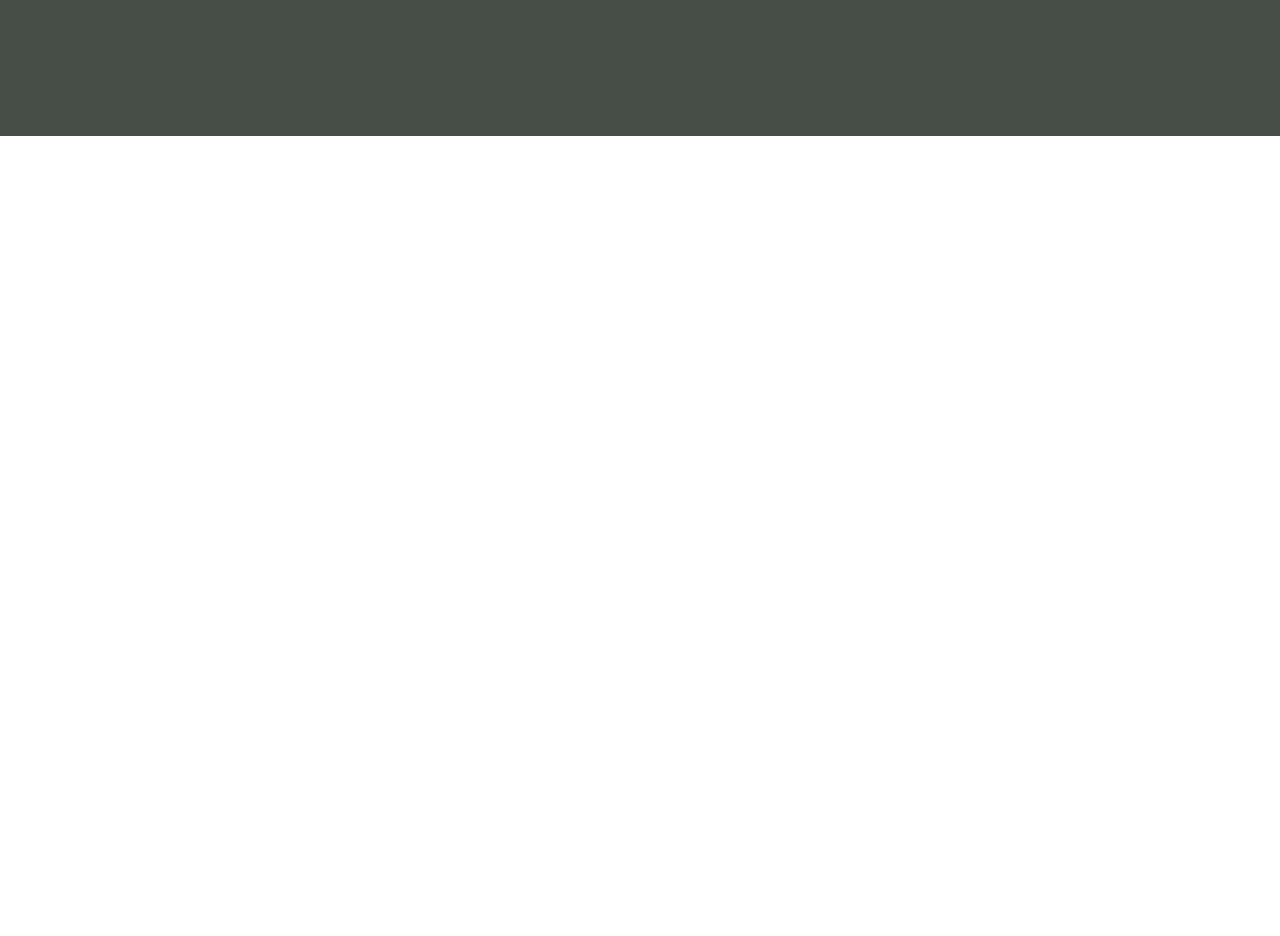
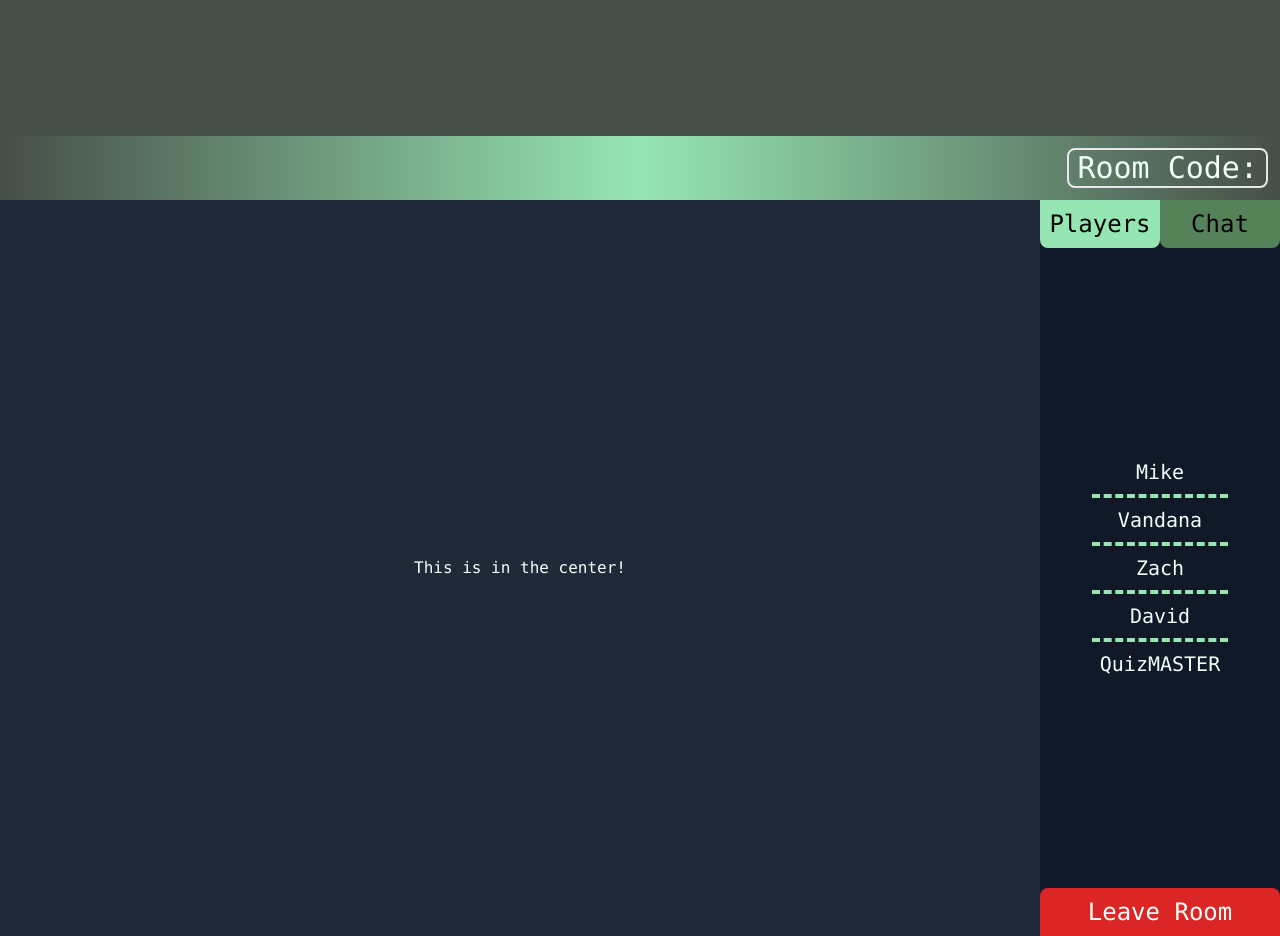
Before and after one commit to PlaThyme/PlaThyme, a React (Create React App) app in the folder client/: page / in a window 1280 px wide. Shown: the part 680-1616 px from the top of the page. Before the commit the page ends 816 px from the top, so only its background shows below. Built offline with nearby package versions, Linux system fonts and the light colour scheme; no server answers.

Commit message:
Fixed sidebar flex, added popup

```diff
--- a/client/src/App.js
+++ b/client/src/App.js
@@ -55,7 +55,7 @@ function App() {
 
   socket.on('gameData', (gameData) => {
     console.log(gameData)
-    const name = listofGames.find((id) => id.gameId == gameData.gameId).gameName
+    const name = listofGames.find((id) => id.gameId === gameData.gameId).gameName
     console.log(name)
     console.log(gameData.code)
     setGameInfo({gameName:name, roomCode:gameData.code})
@@ -66,11 +66,11 @@ function App() {
 
   return (
     <div className="App font-mono bg-thyme-darkest">
-      {inGame ?
-        <GameRoom gameInfo={gameInfo} playerInfo={playerInfo} leaveGame={setInGame}/>
+      <SelectGame handleSelectedGame={handleSelectedGame} listofGames={listofGames} createGame={handleCreateGame} joinGame={handleJoinGame}/>
+      <GameRoom gameInfo={gameInfo} playerInfo={playerInfo} leaveGame={setInGame}/>
+      {/* {inGame ?
         :
-        <SelectGame handleSelectedGame={handleSelectedGame} listofGames={listofGames} createGame={handleCreateGame} joinGame={handleJoinGame}/>
-      }
+      }  */}
     </div>
   );
 }
--- a/client/src/components/Chat.js
+++ b/client/src/components/Chat.js
@@ -3,21 +3,8 @@ import React from 'react'
 const Chat = () => {
     return (
         <div class="chat-container">
-            <header class="chat-header">
-                <h1><i class="fas fa-smile"></i> ChatCord</h1>
-                <a id="leave-btn" class="btn">Leave Room</a>
-            </header>
-            <main class="chat-main">
-                <div class="chat-sidebar">
-                    <h3><i class="fas fa-comments"></i> Room Name:</h3>
-                    <h2 id="room-name"></h2>
-                    <h3><i class="fas fa-users"></i> Users</h3>
-                    <ul id="users"></ul>
-                </div>
-                <div class="chat-messages"></div>
-            </main>
             <div class="chat-form-container">
-                <form id="chat-form">
+                <form className="">
                     <input
                         id="msg"
                         type="text"
--- a/client/src/components/GameRoom.js
+++ b/client/src/components/GameRoom.js
@@ -29,8 +29,10 @@ const GameRoom = ({ gameInfo, playerInfo, leaveGame}) => {
             </div>
         </div>
 
-        <div className="relative w-60 bg-gray-900">
-          <SideBar players={playerInfo} leaveGame={leaveGame} />
+        <div className="flex relative bg-gray-900">
+          <div className="flex w-60">
+            <SideBar players={playerInfo} leaveGame={leaveGame} />
+          </div>
         </div>
       </div>
     </div>
--- a/client/src/components/SelectGame.jsx
+++ b/client/src/components/SelectGame.jsx
@@ -1,18 +1,31 @@
 import React, { useState, useEffect, useRef, Fragment } from "react";
-import { Listbox, Transition } from "@headlessui/react";
+import { Dialog, Listbox, Transition } from "@headlessui/react";
 import { CheckIcon, SelectorIcon } from "@heroicons/react/solid";
 
-export default function SelectGame({ handleSelectedGame, listofGames, createGame, joinGame}) {
+export default function SelectGame({
+  handleSelectedGame,
+  listofGames,
+  createGame,
+  joinGame,
+}) {
   const [selected, setSelected] = useState({
     gameId: 0,
     gameName: "Select a Game",
     minPlayers: "Min Players",
   });
+
   const [selectedOption, setSelectedOption] = useState("create-room");
+  const [isOpen, setIsOpen] = useState(false);
+  const nameRef = useRef();
+  const codeRef = useRef();
 
-  const nameRef = useRef()
-  const codeRef = useRef()
+  function closeModal() {
+    setIsOpen(false);
+  }
 
+  function openModal() {
+    setIsOpen(true);
+  }
   useEffect(() => {
     handleSelectedGame(selected);
   }, [selected, handleSelectedGame]);
@@ -25,18 +38,18 @@ export default function SelectGame({ handleSelectedGame, listofGames, createGame
     setSelectedOption("join-room");
   };
 
-  function handleCreateNewRoom(e){
+  function handleCreateNewRoom(e) {
     e.preventDefault();
-    if(selected.gameId == 0){
-      setSelected({gameId: 0, gameName: "Please Select a Game!", minPlayers:"See Above ^^^"})
+    if (selected.gameId === 0) {
+      openModal(true);
       return;
     }
-    createGame(nameRef.current.value, selected)
+    createGame(nameRef.current.value, selected);
   }
 
-  function handeJoinExistingRoom(e){
-    e.preventDefault()
-    joinGame(nameRef.current.value, codeRef.current.value)
+  function handeJoinExistingRoom(e) {
+    e.preventDefault();
+    joinGame(nameRef.current.value, codeRef.current.value);
   }
 
   return (
@@ -88,10 +101,7 @@ export default function SelectGame({ handleSelectedGame, listofGames, createGame
                               active ? "text-amber-600" : "text-amber-600"
                             } absolute inset-y-0 left-0 flex items-center pl-3`}
                           >
-                              <CheckIcon
-                                className="w-5 h-5"
-                                aria-hidden="true"
-                              />
+                            <CheckIcon className="w-5 h-5" aria-hidden="true" />
                           </span>
                         ) : null}
                       </>
@@ -102,7 +112,60 @@ export default function SelectGame({ handleSelectedGame, listofGames, createGame
             </Transition>
           </div>
         </Listbox>
+        <Transition appear show={isOpen} as={Fragment}>
+          <Dialog
+            as="div"
+            className="fixed inset-0 z-10 overflow-y-auto"
+            onClose={closeModal}
+          >
+            <div className="min-h-screen px-4 text-center">
+              <Transition.Child as={Fragment}>
+                <Dialog.Overlay className="fixed inset-0" />
+              </Transition.Child>
 
+              {/* This element is to trick the browser into centering the modal contents. */}
+              <span
+                className="inline-block h-screen align-middle"
+                aria-hidden="true"
+              >
+                &#8203;
+              </span>
+              <Transition.Child
+                as={Fragment}
+                enter="ease-out duration-200"
+                enterFrom="opacity-0 scale-50"
+                enterTo="opacity-100 scale-100"
+                leave="ease-in duration-200"
+                leaveFrom="opacity-100 scale-100"
+                leaveTo="opacity-0 scale-50"
+              >
+                <div className="inline-block w-full max-w-md p-4 my-5 overflow-hidden text-left align-middle transition-all transform bg-thyme-700 shadow-md rounded-lg">
+                  <Dialog.Title
+                    as="h3"
+                    className="text-lg font-medium leading-6 text-thyme-300"
+                  >
+                    Huh, what?
+                  </Dialog.Title>
+                  <div className="mt-2">
+                    <p className="text-md text-thyme-100">
+                      You need to select a game from the drop down box
+                    </p>
+                  </div>
+
+                  <div className="mt-4">
+                    <button
+                      type="button"
+                      className="justify-center px-4 py-2 text-sm font-medium shadow-md text-thyme-900 bg-thyme-100 rounded-md hover:bg-thyme-200"
+                      onClick={closeModal}
+                    >
+                      If I have to...
+                    </button>
+                  </div>
+                </div>
+              </Transition.Child>
+            </div>
+          </Dialog>
+        </Transition>
         <p class="text-center text-thyme-light py-2">
           Minimum Number of Players:{" "}
           <span className="bg-thyme-darkest text-thyme-lightest">
--- a/client/src/components/SideBar.js
+++ b/client/src/components/SideBar.js
@@ -1,46 +1,72 @@
 //PlayerList takes in an array of players and displays them in a list.
 //TODO Make Leave Room button fuctional.
-import { RadioGroup } from '@headlessui/react'
-import { useState } from 'react'
-import Chat from './Chat'
+import { RadioGroup } from "@headlessui/react";
+import { useState } from "react";
+import Chat from "./Chat";
 
-const SideBar = ({players, leaveGame}) => {
-    const [selected, setSelected] = useState('playersBtn')
-    const [showPlayers, setPlayersChat] = useState(true)
+const SideBar = ({ players, leaveGame }) => {
+  const [selected, setSelected] = useState("playersBtn");
+  const [showPlayers, setPlayersChat] = useState(true);
 
-    function handleLeaveGame(){
-        leaveGame(false)
+  function handleLeaveGame() {
+    leaveGame(false);
   }
 
   return (
-        <div className="grid justify-items-center">
-            <RadioGroup className="flex w-full" value={selected} onChange={setSelected}>
-                <RadioGroup.Option value ="playersBtn" className ="flex w-3/6">
-                    {({checked}) =>(
-                        <button onClick={() => setPlayersChat(true)} className={`${checked ? "bg-thyme" : "bg-thyme-dark"} flex-grow p-2 w-3/6 text-2xl hover:bg-thyme-light rounded-b-lg`}>Players</button>
+    <div className="flex-col flex w-full">
+        <RadioGroup
+          className="flex flex-row w-full"
+          value={selected}
+          onChange={setSelected}
+        >
+          <RadioGroup.Option value="playersBtn" className="flex w-3/6">
+            {({ checked }) => (
+              <button
+                onClick={() => setPlayersChat(true)}
+                className={`${
+                  checked ? "bg-thyme" : "bg-thyme-dark"
+                } flex-grow p-2 w-3/6 text-2xl hover:bg-thyme-light rounded-b-lg`}
+              >
+                Players
+              </button>
             )}
           </RadioGroup.Option>
-                <RadioGroup.Option value ="chatBtn" className ="flex w-3/6">
-                    {({checked}) =>(
-                        <button onClick={() => setPlayersChat(false)} className={`${checked ? "bg-thyme" : "bg-thyme-dark"} flex-grow p-2 w-3/6 text-2xl hover:bg-thyme-light rounded-b-lg`}>Chat</button>
+          <RadioGroup.Option value="chatBtn" className="flex w-3/6">
+            {({ checked }) => (
+              <button
+                onClick={() => setPlayersChat(false)}
+                className={`${
+                  checked ? "bg-thyme" : "bg-thyme-dark"
+                } flex-grow p-2 w-3/6 text-2xl hover:bg-thyme-light rounded-b-lg`}
+              >
+                Chat
+              </button>
             )}
           </RadioGroup.Option>
         </RadioGroup>
-            {showPlayers ?
-                <ul className="bg-gray-900 divide-y-4 divide-thyme divide-dashed content-center">
+      <div className="flex-grow flex-col grid justify-items-center">
+        {showPlayers ? (
+                <div className="flex-shrink flex-rows flex">
+            <ul className="flex-col bg-gray-900 divide-y-4 divide-thyme divide-dashed content-center">
             {players.map((player) => (
                 <h1 className="text-xl text-center align-middle bg-gray-900 text-thyme-lightest p-2">
                 {player}
               </h1>
             ))}
           </ul>
-                :
-                <Chat/>
-            }
-            <button onClick={() => handleLeaveGame()} className="text-thyme-lightest p-2 w-full text-2xl rounded-t-lg bg-red-600 hover:bg-red-800 absolute bottom-0 right-0">Leave Room</button>
             </div>
-    )
-}
+        ) : (
+            <Chat />
+            )}
+            </div>
+        <button
+          onClick={() => handleLeaveGame()}
+          className="flex-none text-thyme-lightest p-2 w-full text-2xl rounded-t-lg bg-red-600 hover:bg-red-800"
+        >
+          Leave Room
+        </button>
+    </div>
+  );
+};
 
-
-export default SideBar
+export default SideBar;
```
Also changed, not shown: 1 other file (tests, documents, lock files or other folders). Lines whose indentation alone changed are shown as unchanged.
